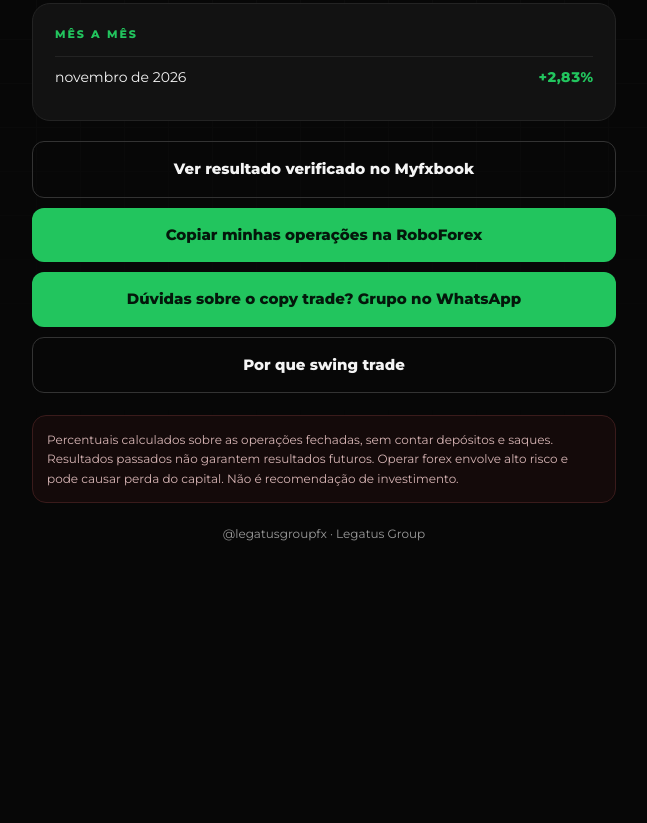
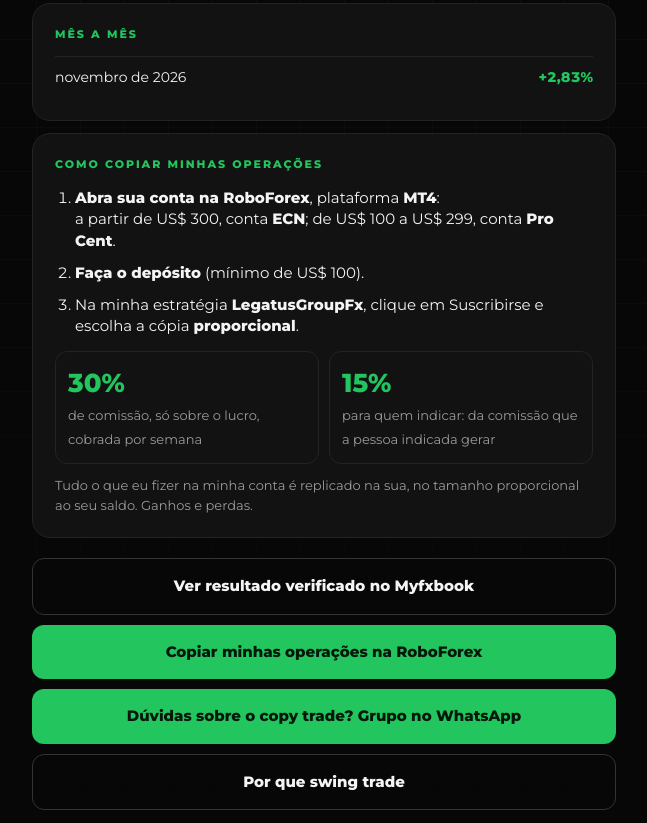
Before and after one commit to allisoncord-cpu/resultados, a plain HTML site: page index.html in a window 1280 px wide. Shown: the part 1017-1840 px from the top of the page, without its empty margins (316-963 px from the left). Before the commit the page ends 1608 px from the top, so only its background shows below. Drawn offline with Linux system fonts and the light colour scheme.

Commit message:
Página da bio: como copiar, contas ECN e Pro Cent, taxas

```diff
--- a/index.html
+++ b/index.html
@@ -46,6 +46,12 @@ td.n{text-align:right;font-weight:700;font-variant-numeric:tabular-nums}
 .btn:hover{transform:translateY(-2px)}
 .btn.prim{background:var(--verde);color:#04170b}
 .btn.sec{border:1px solid #333;color:var(--ink)}
+.passos{margin:6px 0 14px;padding-left:20px;display:grid;gap:10px;font-size:15px;line-height:1.45;color:var(--ink)}
+.taxas{display:grid;grid-template-columns:1fr 1fr;gap:10px}
+.taxas div{border:1px solid var(--line);border-radius:12px;padding:12px}
+.taxas b{display:block;font-size:26px;color:var(--verde)}
+.taxas span{font-size:13px;color:var(--ink-2)}
+.nota{font-size:13px;color:var(--ink-2);margin:12px 0 0}
 .embreve{text-align:center;font-size:13px;color:var(--ink-2);border:1px dashed var(--line);border-radius:14px;padding:12px}
 .aviso{font-size:12px;color:#d6b4b4;background:#140a0a;border:1px solid #3a1b1b;border-radius:14px;padding:14px;margin-top:22px;line-height:1.6}
 .vazio{text-align:center;color:var(--ink-2);font-size:14px;padding:20px 0}
@@ -94,6 +100,13 @@ footer{text-align:center;color:var(--ink-2);font-size:12px;margin-top:22px}
     }
   }
 
+  h += `<div class="card"><h2>Como copiar minhas operações</h2><ol class="passos">
+    <li><b>Abra sua conta na RoboForex</b>, plataforma <b>MT4</b>:<br>a partir de US$ 300, conta <b>ECN</b>; de US$ 100 a US$ 299, conta <b>Pro Cent</b>.</li>
+    <li><b>Faça o depósito</b> (mínimo de US$ 100).</li>
+    <li>Na minha estratégia <b>LegatusGroupFx</b>, clique em Suscribirse e escolha a cópia <b>proporcional</b>.</li>
+  </ol>
+  <div class="taxas"><div><b>30%</b><span>de comissão, só sobre o lucro, cobrada por semana</span></div><div><b>15%</b><span>para quem indicar: da comissão que a pessoa indicada gerar</span></div></div>
+  <p class="nota">Tudo o que eu fizer na minha conta é replicado na sua, no tamanho proporcional ao seu saldo. Ganhos e perdas.</p></div>`;
   h += `<div class="botoes">`;
   if(link(C.myfxbook)) h += `<a class="btn sec" href="${link(C.myfxbook)}" target="_blank" rel="noopener">Ver resultado verificado no Myfxbook</a>`;
   if(link(C.contato)) h += `<a class="btn prim" href="${link(C.contato)}" target="_blank" rel="noopener">${esc(C.textoContato||"Fale comigo")}</a>`;
```
